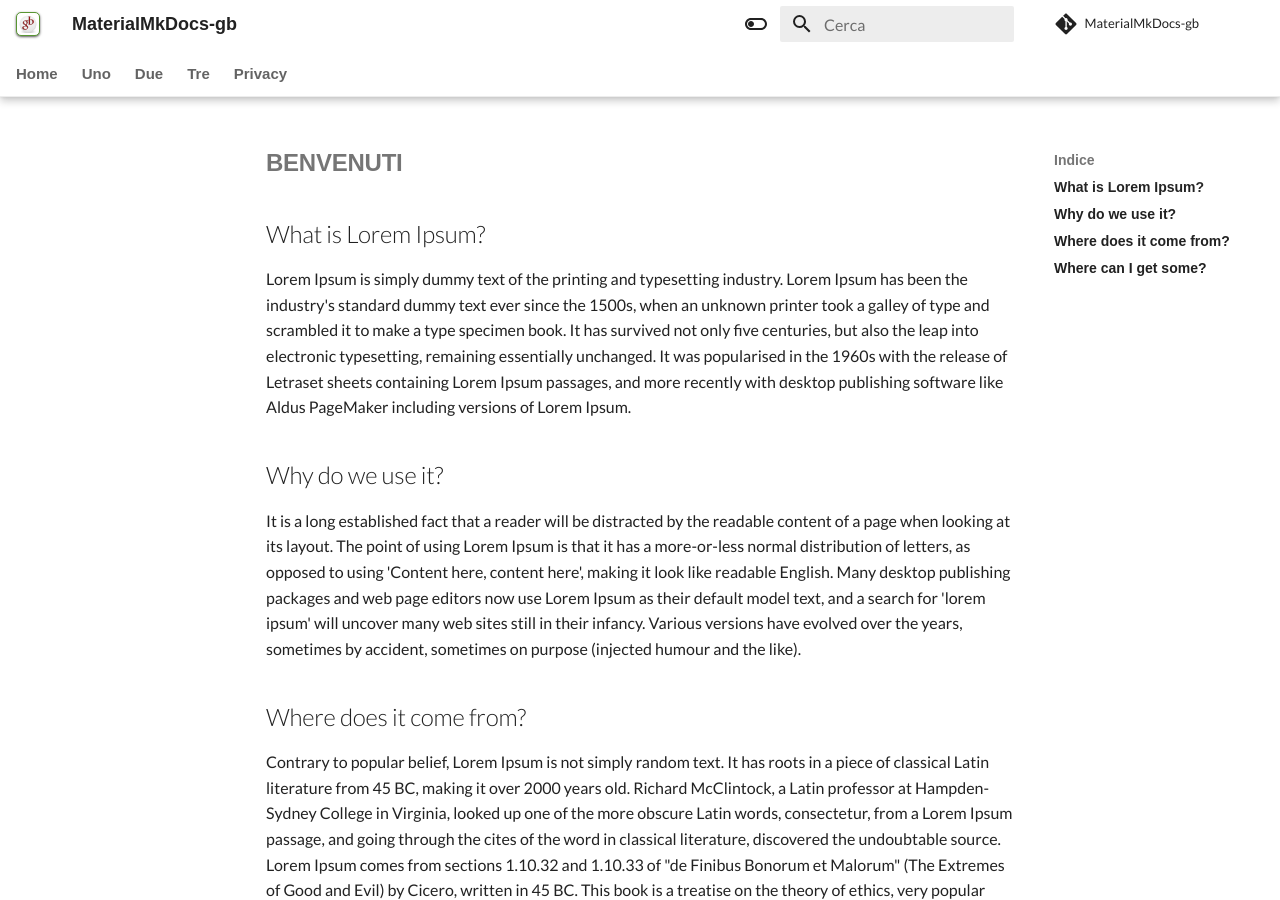
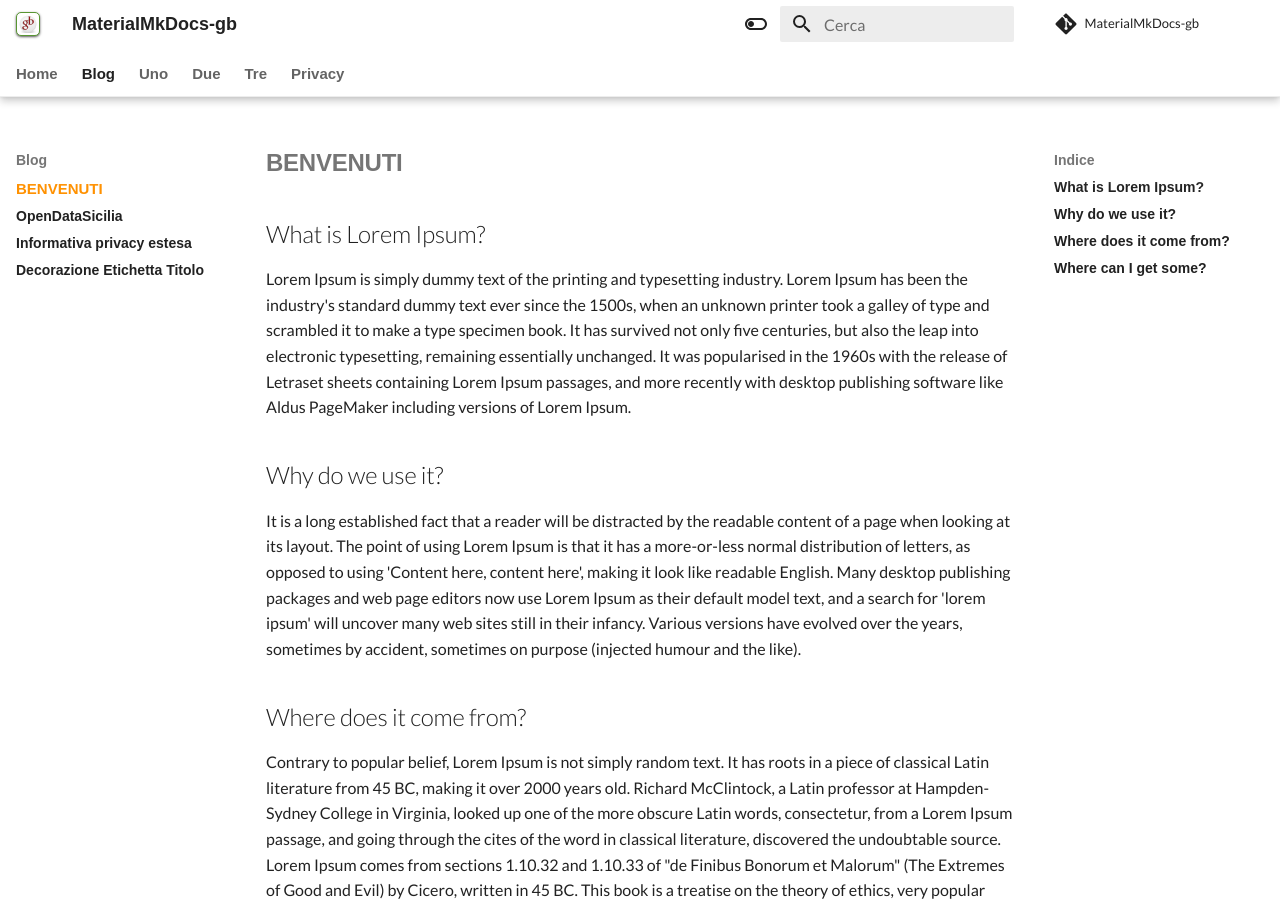
Before and after one commit to gbvitrano/MaterialMkDocs-gb, an MkDocs documentation site: the page built from docs/blog/2021/04/05/bla2.md, in a window 1280 px wide and 900 px high. Built offline with MkDocs 1.6.1 and Material for MkDocs 9.7.7, drawn with Linux system fonts in a browser that asks for light colours; nearby versions of some CDN libraries; some web fonts are replaced; library files that are not in the unit come from our copies; comment, search, counter and statistics services are not loaded; some of the changed lines change nothing that is shown.

Commit message:
Update mkdocs.yml

```diff
--- a/mkdocs.yml
+++ b/mkdocs.yml
@@ -168,6 +168,12 @@
 ## Page tree
 nav:
     - Home: index.md
+    - Blog:
+        - blog/2021/04/05/bla2.md
+        - blog/2021/05/20/ods.md
+        - blog/2021/08/07/privacy.md
+        - blog/2021/08/08/wms_catasto.md
+
     - Uno:
         - bla bla: bla1.md
         - bla bla:
```
